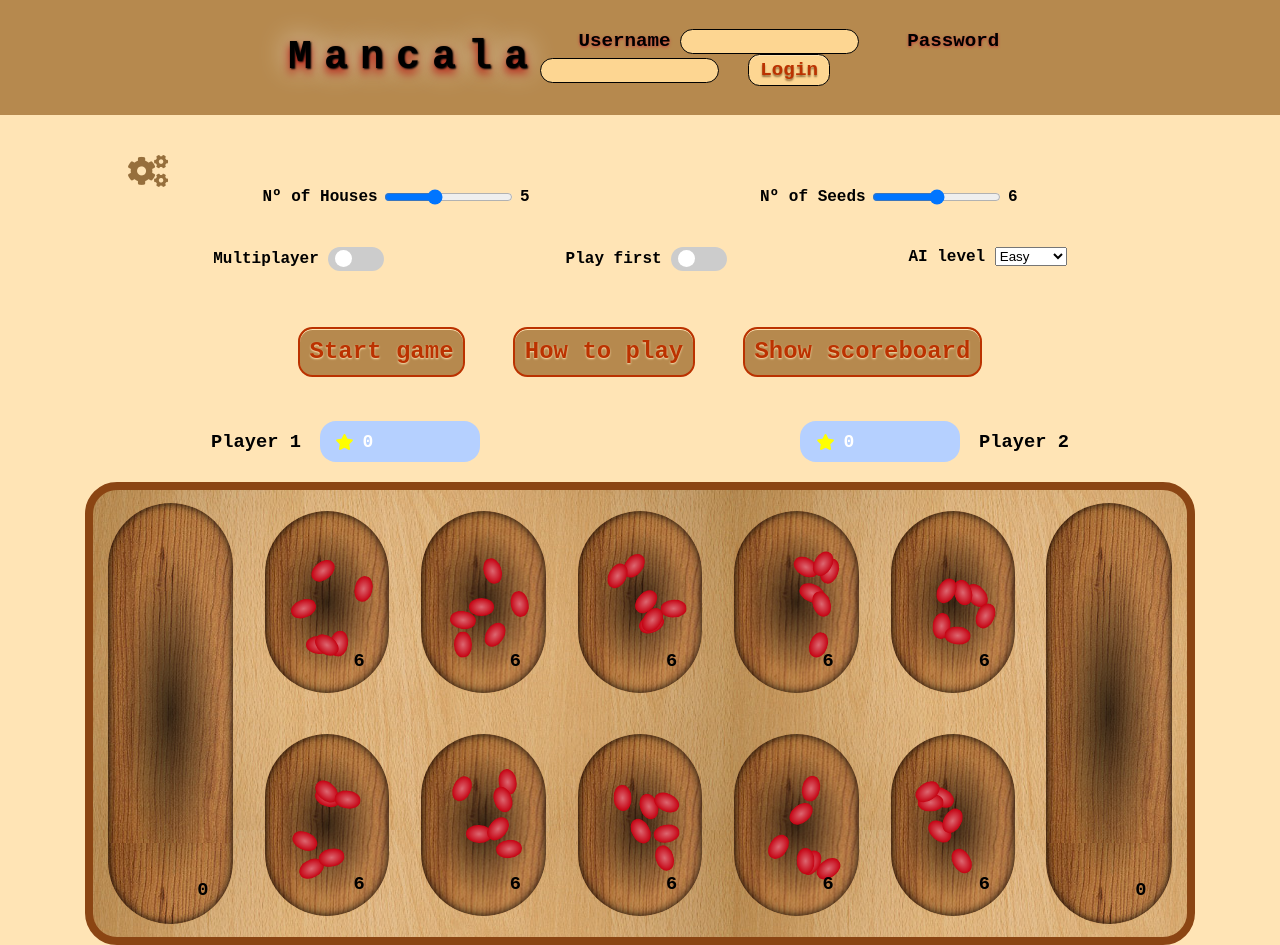
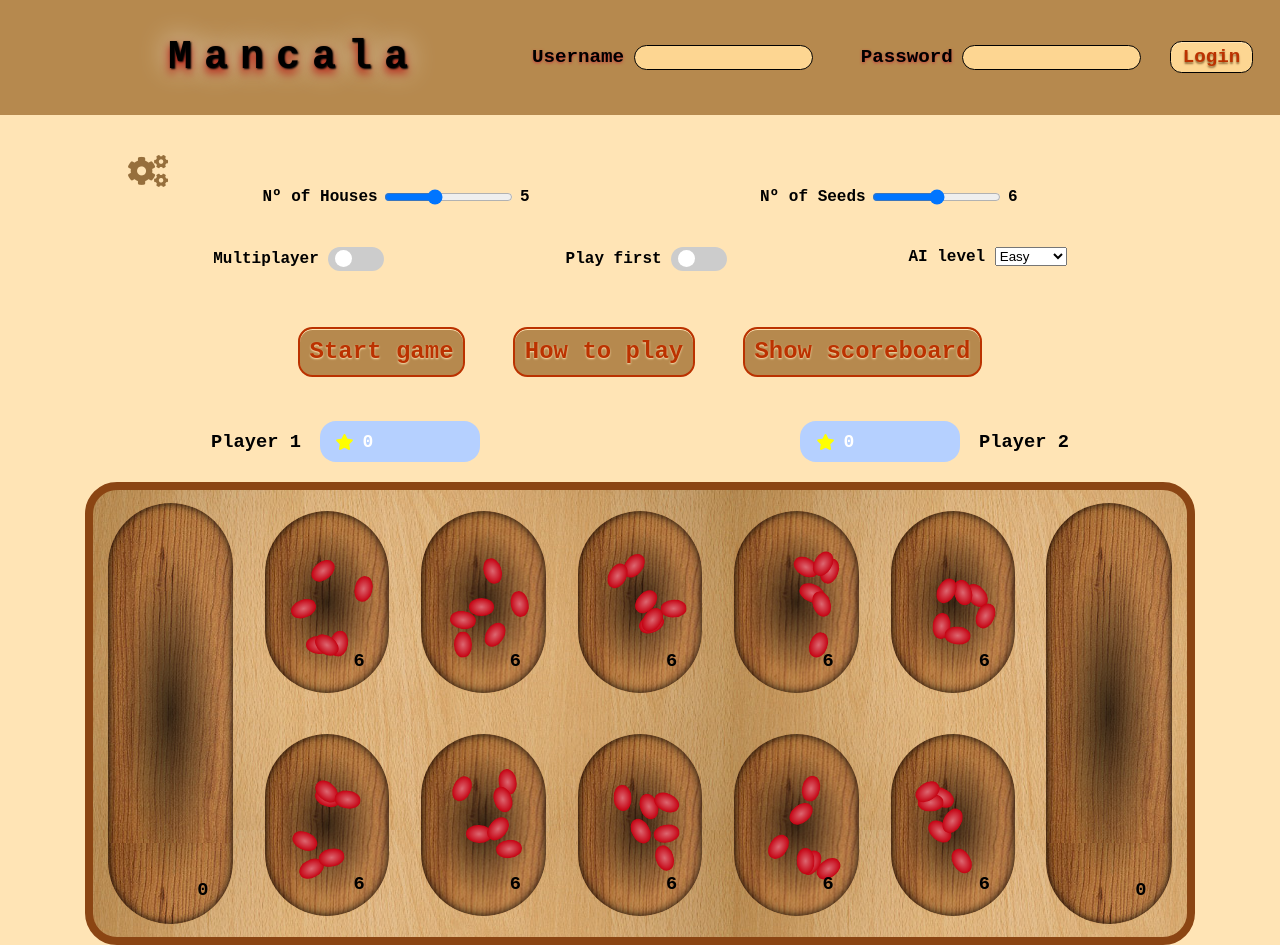
Before and after one commit to BrunoRosendo/Mancala-Web, a plain HTML site: page index.html in a window 1280 px wide. Shown: the top 945 px of the page. Drawn offline with Linux system fonts and the light colour scheme.

Commit message:
Chnaged paddings on header

```diff
--- a/css/styles.css
+++ b/css/styles.css
@@ -60,14 +60,14 @@ header {
 }
 
 #logo {
-    padding-left: 7em;
+    padding-left: 4em;
     font-size: 2.5em;
     letter-spacing: 0.3em;
     text-shadow: 1px 1px 2px black, 0 5px 10px rgb(180, 0, 0), 0 0 30px white;
 }
 
 #auth {
-    padding-right: 7.5em;
+    padding-right: 0em;
 }
 
 input[type=text],
```
